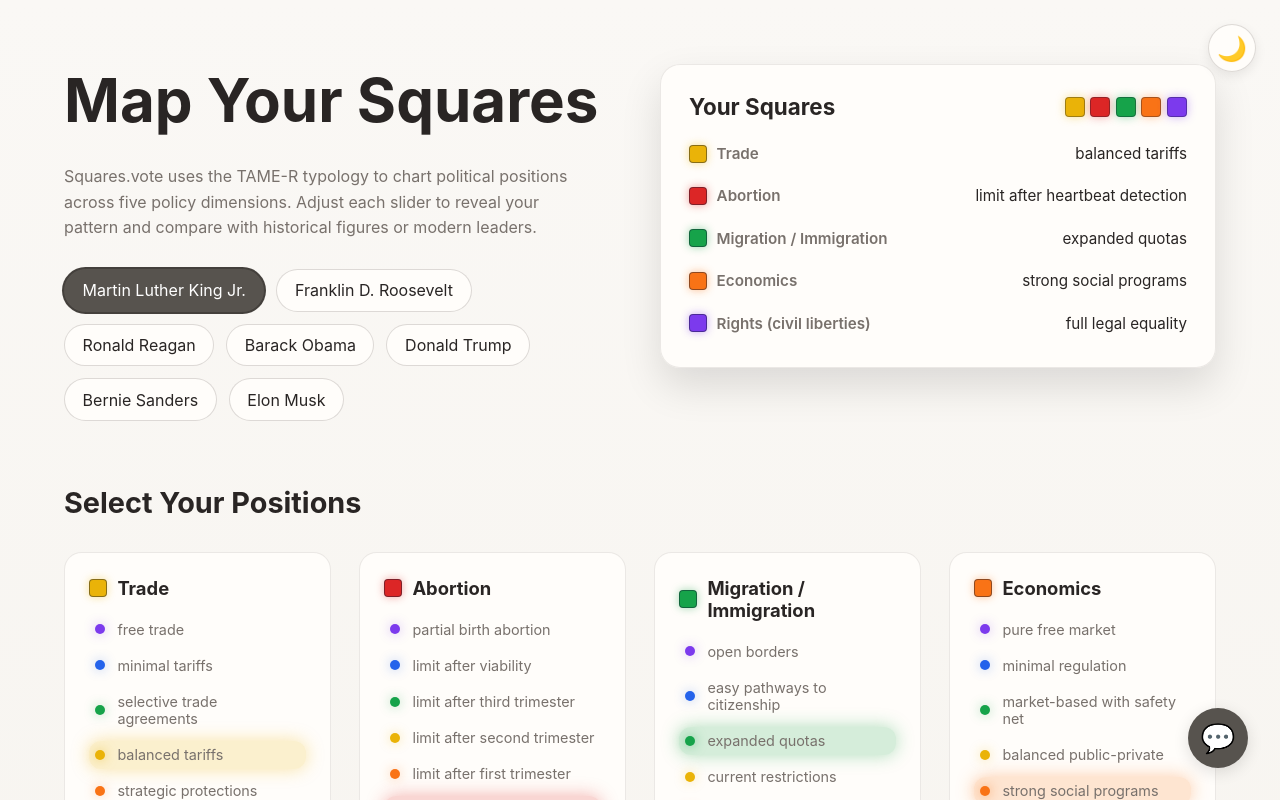
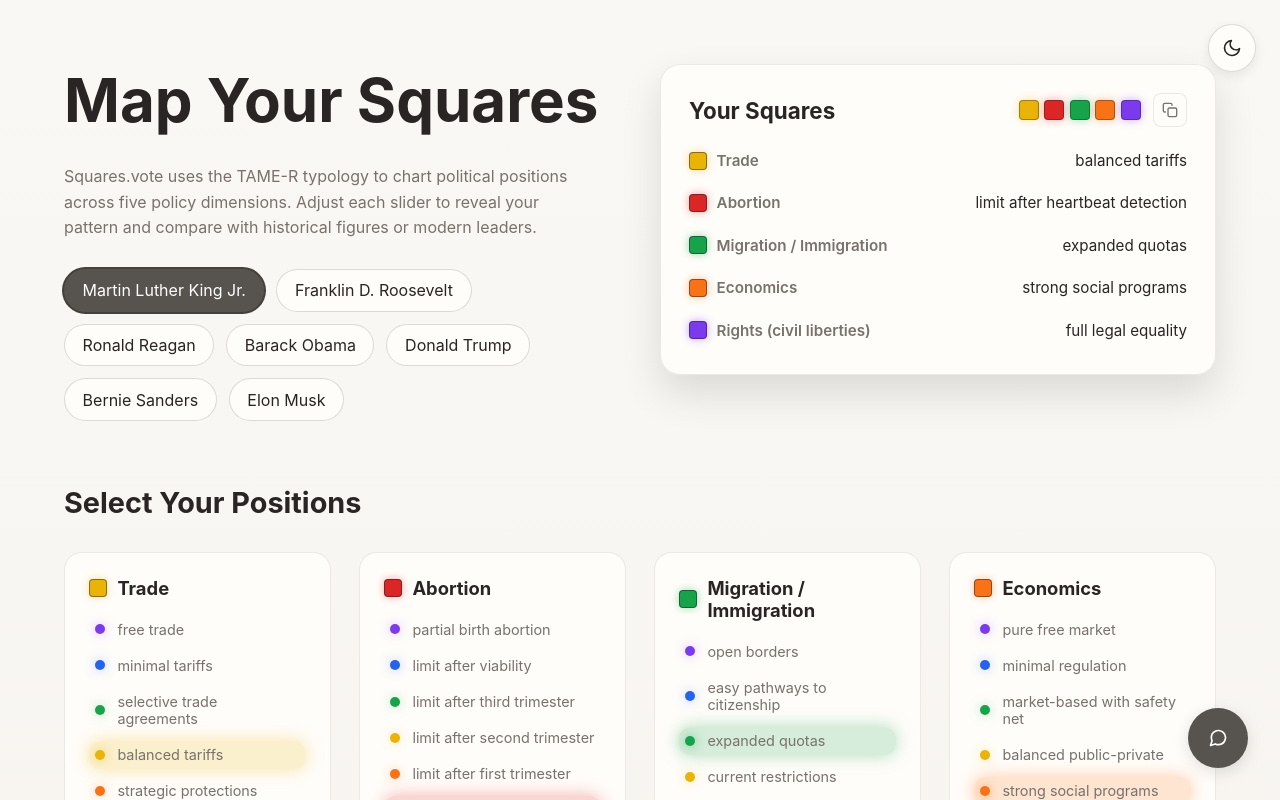
Before and after one commit to seanbhart/squares, a Next.js app: page / in a window 1280 px wide. Shown: the top 800 px of the page. Built offline with nearby package versions, Linux system fonts and the light colour scheme.

Commit message:
copy squares

```diff
--- a/app/components/ChatModal.tsx
+++ b/app/components/ChatModal.tsx
@@ -3,6 +3,7 @@
 import { useEffect, useState } from "react";
 import ChatBox from "./ChatBox";
 import styles from "./ChatModal.module.css";
+import { MessageCircleIcon, XIcon } from "./icons";
 
 export default function ChatModal() {
   const [isOpen, setIsOpen] = useState(false);
@@ -26,7 +27,7 @@ export default function ChatModal() {
         aria-label="Open chat with Squares"
         title="Ask Squares"
       >
-        💬
+        <MessageCircleIcon />
       </button>
 
       {isOpen && (
@@ -44,7 +45,7 @@ export default function ChatModal() {
                 onClick={() => setIsOpen(false)}
                 aria-label="Close chat"
               >
-                ✕
+                <XIcon />
               </button>
             </div>
             <div className={styles.modalBody}>
--- /dev/null
+++ b/app/components/icons.tsx
@@ -0,0 +1,117 @@
+export function ClipboardIcon({ className }: { className?: string }) {
+  return (
+    <svg
+      className={className}
+      width="16"
+      height="16"
+      viewBox="0 0 24 24"
+      fill="none"
+      stroke="currentColor"
+      strokeWidth="2"
+      strokeLinecap="round"
+      strokeLinejoin="round"
+    >
+      <rect x="9" y="9" width="13" height="13" rx="2" ry="2" />
+      <path d="M5 15H4a2 2 0 0 1-2-2V4a2 2 0 0 1 2-2h9a2 2 0 0 1 2 2v1" />
+    </svg>
+  );
+}
+
+export function CheckIcon({ className }: { className?: string }) {
+  return (
+    <svg
+      className={className}
+      width="16"
+      height="16"
+      viewBox="0 0 24 24"
+      fill="none"
+      stroke="currentColor"
+      strokeWidth="2"
+      strokeLinecap="round"
+      strokeLinejoin="round"
+    >
+      <polyline points="20 6 9 17 4 12" />
+    </svg>
+  );
+}
+
+export function SunIcon({ className }: { className?: string }) {
+  return (
+    <svg
+      className={className}
+      width="20"
+      height="20"
+      viewBox="0 0 24 24"
+      fill="none"
+      stroke="currentColor"
+      strokeWidth="2"
+      strokeLinecap="round"
+      strokeLinejoin="round"
+    >
+      <circle cx="12" cy="12" r="5" />
+      <line x1="12" y1="1" x2="12" y2="3" />
+      <line x1="12" y1="21" x2="12" y2="23" />
+      <line x1="4.22" y1="4.22" x2="5.64" y2="5.64" />
+      <line x1="18.36" y1="18.36" x2="19.78" y2="19.78" />
+      <line x1="1" y1="12" x2="3" y2="12" />
+      <line x1="21" y1="12" x2="23" y2="12" />
+      <line x1="4.22" y1="19.78" x2="5.64" y2="18.36" />
+      <line x1="18.36" y1="5.64" x2="19.78" y2="4.22" />
+    </svg>
+  );
+}
+
+export function MoonIcon({ className }: { className?: string }) {
+  return (
+    <svg
+      className={className}
+      width="20"
+      height="20"
+      viewBox="0 0 24 24"
+      fill="none"
+      stroke="currentColor"
+      strokeWidth="2"
+      strokeLinecap="round"
+      strokeLinejoin="round"
+    >
+      <path d="M21 12.79A9 9 0 1 1 11.21 3 7 7 0 0 0 21 12.79z" />
+    </svg>
+  );
+}
+
+export function MessageCircleIcon({ className }: { className?: string }) {
+  return (
+    <svg
+      className={className}
+      width="20"
+      height="20"
+      viewBox="0 0 24 24"
+      fill="none"
+      stroke="currentColor"
+      strokeWidth="2"
+      strokeLinecap="round"
+      strokeLinejoin="round"
+    >
+      <path d="M21 11.5a8.38 8.38 0 0 1-.9 3.8 8.5 8.5 0 0 1-7.6 4.7 8.38 8.38 0 0 1-3.8-.9L3 21l1.9-5.7a8.38 8.38 0 0 1-.9-3.8 8.5 8.5 0 0 1 4.7-7.6 8.38 8.38 0 0 1 3.8-.9h.5a8.48 8.48 0 0 1 8 8v.5z" />
+    </svg>
+  );
+}
+
+export function XIcon({ className }: { className?: string }) {
+  return (
+    <svg
+      className={className}
+      width="20"
+      height="20"
+      viewBox="0 0 24 24"
+      fill="none"
+      stroke="currentColor"
+      strokeWidth="2"
+      strokeLinecap="round"
+      strokeLinejoin="round"
+    >
+      <line x1="18" y1="6" x2="6" y2="18" />
+      <line x1="6" y1="6" x2="18" y2="18" />
+    </svg>
+  );
+}
--- a/app/page.module.css
+++ b/app/page.module.css
@@ -113,6 +113,12 @@
   color: var(--text-primary);
 }
 
+.signatureWrapper {
+  display: flex;
+  align-items: center;
+  gap: 0.75rem;
+}
+
 .signatureRow {
   display: flex;
   gap: 0.35rem;
@@ -124,6 +130,40 @@
   border-radius: 4px;
   border: 1px solid rgba(15, 23, 42, 0.35);
   box-shadow: 0 0 0 1px rgba(148, 163, 184, 0.12);
+}
+
+.copyButton {
+  border: 1px solid var(--border);
+  background: var(--surface);
+  color: var(--text-secondary);
+  padding: 0.5rem;
+  border-radius: 0.5rem;
+  cursor: pointer;
+  transition: all 0.2s ease;
+  display: flex;
+  align-items: center;
+  justify-content: center;
+}
+
+.copyButton:hover,
+.copyButton:focus-visible {
+  background: var(--surface-hover);
+  color: var(--text-primary);
+  border-color: var(--border-strong);
+  outline: none;
+  box-shadow: 0 0 0 2px var(--accent-hover, rgba(59, 130, 246, 0.25));
+}
+
+.copyButton[data-state="copied"] {
+  background: rgba(34, 197, 94, 0.15);
+  color: var(--text-primary);
+  border-color: rgba(34, 197, 94, 0.4);
+}
+
+.copyButton[data-state="error"] {
+  background: rgba(248, 113, 113, 0.15);
+  color: var(--text-primary);
+  border-color: rgba(248, 113, 113, 0.4);
 }
 
 .summaryCard ul {
--- a/app/page.tsx
+++ b/app/page.tsx
@@ -1,10 +1,11 @@
 "use client";
 
-import { ChangeEvent, useCallback, useEffect, useMemo, useState } from "react";
+import { ChangeEvent, useCallback, useEffect, useMemo, useRef, useState } from "react";
 import figuresRaw from "../data/figures.json";
 import styles from "./page.module.css";
 import ChatModal from "./components/ChatModal";
-import { POLICIES, COLOR_RAMP, getScoreLabel, getScoreColor, type PolicyKey } from "@/lib/tamer-config";
+import { POLICIES, getScoreColor, getEmojiSquare, type PolicyKey } from "@/lib/tamer-config";
+import { ClipboardIcon, CheckIcon, SunIcon, MoonIcon } from "./components/icons";
 
 type TimelineEntry = {
   label: string;
@@ -27,6 +28,8 @@ type FiguresData = {
 const figuresData = figuresRaw as FiguresData;
 
 type Spectrum = Record<PolicyKey, number>;
+
+type CopyState = "idle" | "copied" | "error";
 
 const getBaselineSpectrum = () => {
   const entries = POLICIES.map((policy) => [policy.key, 3]);
@@ -143,6 +146,8 @@ export default function Home() {
 
   const [selectedFigureName, setSelectedFigureName] = useState<string>(DEFAULT_FIGURE?.name ?? "");
   const [theme, setTheme] = useState<"light" | "dark">("light");
+  const [copyState, setCopyState] = useState<CopyState>("idle");
+  const copyTimeoutRef = useRef<ReturnType<typeof setTimeout> | null>(null);
 
   useEffect(() => {
     const savedTheme = localStorage.getItem("theme") as "light" | "dark" | null;
@@ -158,6 +163,14 @@ export default function Home() {
     document.documentElement.setAttribute("data-theme", newTheme);
     localStorage.setItem("theme", newTheme);
   }, [theme]);
+
+  useEffect(() => {
+    return () => {
+      if (copyTimeoutRef.current) {
+        clearTimeout(copyTimeoutRef.current);
+      }
+    };
+  }, []);
 
   const selectedFigure = useMemo(() => {
     if (!selectedFigureName) return null;
@@ -197,6 +210,36 @@ export default function Home() {
       : "";
   }, [selectedFigureName]);
 
+  const emojiSignature = useMemo(() => {
+    return POLICIES.map((policy) => getEmojiSquare(userSpectrum[policy.key])).join("");
+  }, [userSpectrum]);
+
+  const handleCopySquares = useCallback(async () => {
+    if (!emojiSignature) return;
+
+    if (typeof navigator === "undefined" || !navigator.clipboard) {
+      setCopyState("error");
+      return;
+    }
+
+    try {
+      await navigator.clipboard.writeText(emojiSignature);
+      setCopyState("copied");
+    } catch (error) {
+      console.error("Failed to copy squares", error);
+      setCopyState("error");
+      return;
+    }
+
+    if (copyTimeoutRef.current) {
+      clearTimeout(copyTimeoutRef.current);
+    }
+
+    copyTimeoutRef.current = setTimeout(() => {
+      setCopyState("idle");
+    }, 1500);
+  }, [emojiSignature]);
+
   return (
     <>
       <ChatModal />
@@ -207,7 +250,7 @@ export default function Home() {
           aria-label="Toggle theme"
           title={`Switch to ${theme === "light" ? "dark" : "light"} mode`}
         >
-          {theme === "light" ? "🌙" : "☀️"}
+          {theme === "light" ? <MoonIcon /> : <SunIcon />}
         </button>
       <section className={styles.hero}>
         <div className={styles.heroContent}>
@@ -234,6 +277,7 @@ export default function Home() {
         <div className={styles.summaryCard}>
           <div className={styles.summaryHeader}>
             <h2>Your Squares</h2>
+            <div className={styles.signatureWrapper}>
               <div className={styles.signatureRow}>
                 {POLICIES.map((policy) => {
                   const color = getScoreColor(policy.key, userSpectrum[policy.key]);
@@ -249,6 +293,25 @@ export default function Home() {
                     />
                   );
                 })}
+              </div>
+              <button
+                type="button"
+                className={styles.copyButton}
+                data-state={copyState}
+                onClick={handleCopySquares}
+                aria-label={
+                  copyState === "copied"
+                    ? "Squares copied to clipboard"
+                    : copyState === "error"
+                    ? "Copy failed, try again"
+                    : "Copy squares to clipboard"
+                }
+                title={
+                  copyState === "copied" ? "Copied!" : copyState === "error" ? "Copy failed" : emojiSignature
+                }
+              >
+                {copyState === "copied" ? <CheckIcon /> : <ClipboardIcon />}
+              </button>
             </div>
           </div>
           <ul>
```
Lines whose indentation alone changed are shown as unchanged.
